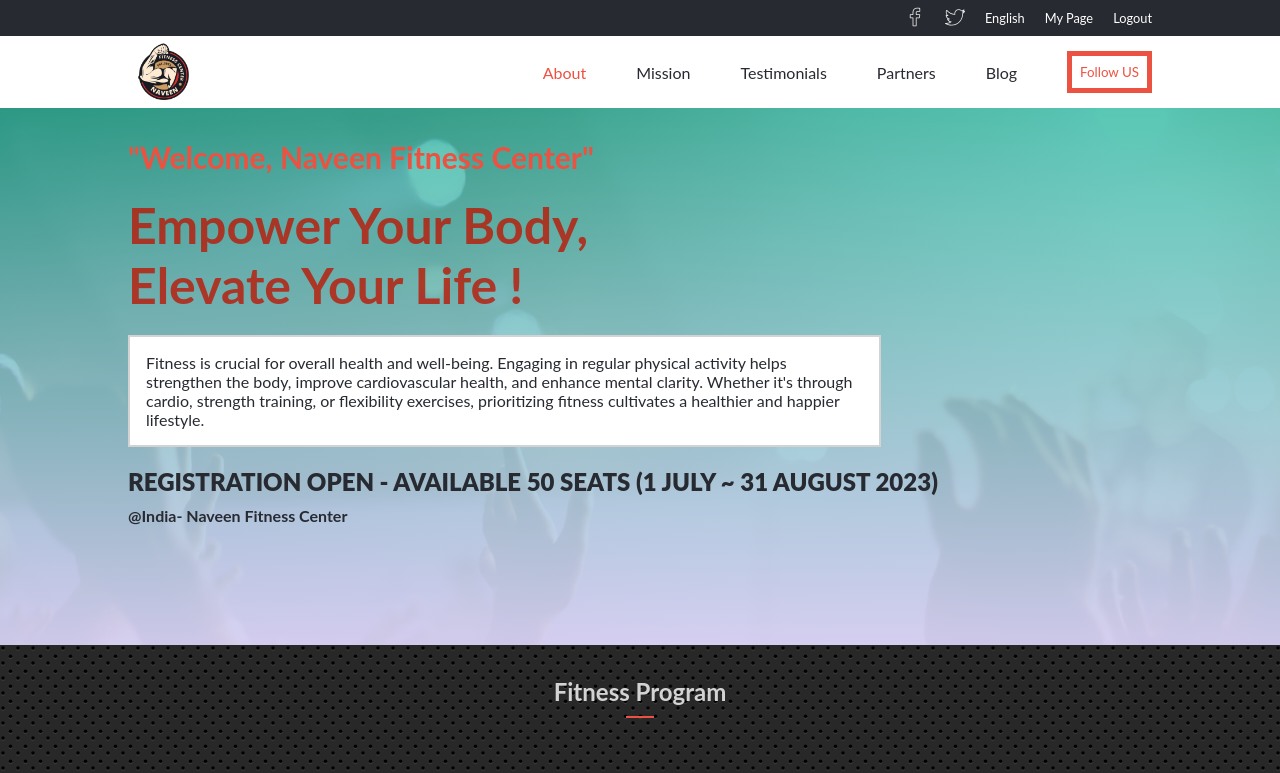
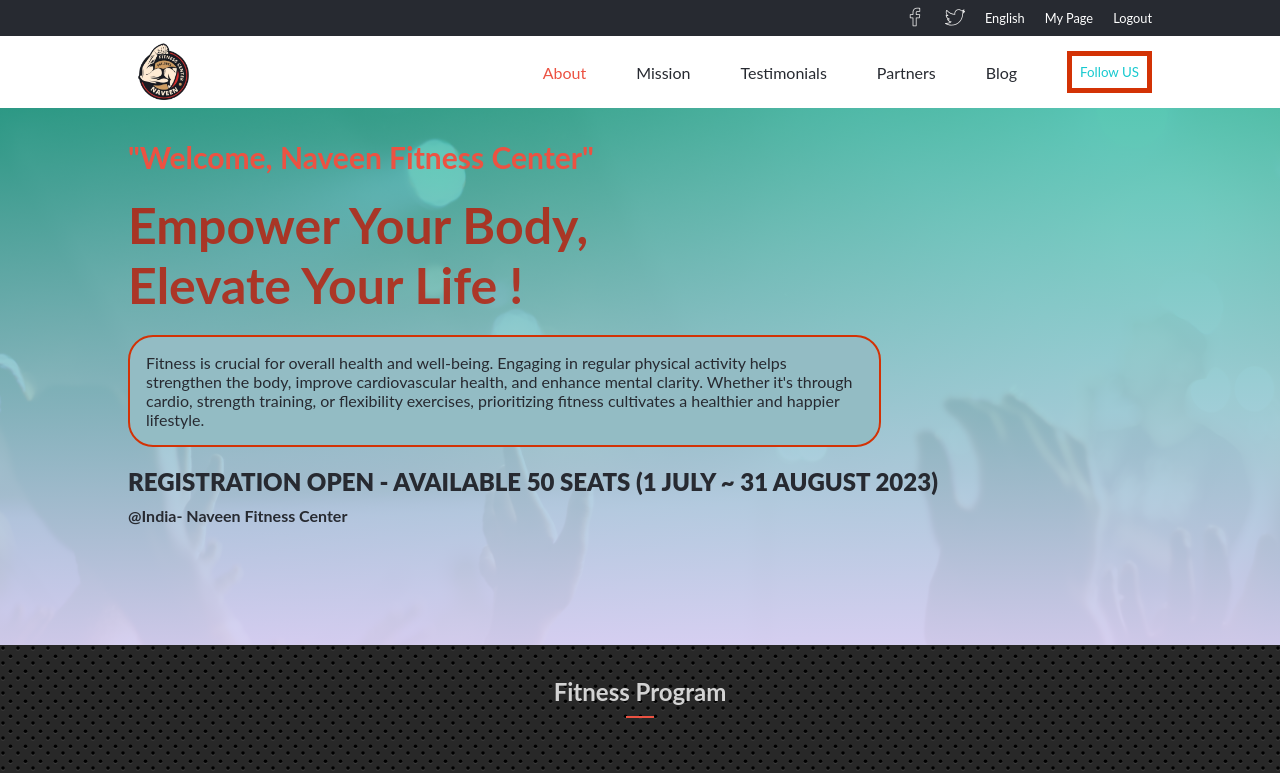
Before and after one commit to naveensony-me/Naveen-Fitness-Center-Landing-Page, a plain HTML site: page index.html in a window 1280 px wide. Shown: the top 773 px of the page. Drawn offline with Linux system fonts and the light colour scheme.

Commit message:
Change follow me color and main page content

```diff
--- a/style.css
+++ b/style.css
@@ -187,7 +187,8 @@
     padding: 8px;
     background-color: transparent;
     border: 5px solid var(--red-color);
-    color: var(--red-color);
+    border-color: #d33205;
+    color: #16c9cf;
   }
 
   /* headline */
@@ -210,7 +211,6 @@
     font-size: 50px;
     font-weight: bold;
     -webkit-text-fill-color: rgba(185, 27, 9, 0.816);
-    /*-webkit-background-clip: text;*/
     width: 50%;
     background-size: cover;
     background-repeat: no-repeat;
@@ -220,8 +220,10 @@
     padding: 16px;
     border: 2px solid var(--grey-color);
     color: var(--black-color);
-    background-color: var(--white-color);
     width: 70%;
+    border-color: #d33205;
+    border-radius: 25px;
+    background-color: rgb(147, 188, 196);
   }
 
   .headline-footer {
@@ -340,12 +342,15 @@
 
   #testimonials {
     padding-bottom: 50px;
+
+
   }
 
   .testimonial-container {
     display: flex;
     flex-direction: column;
     gap: 40px;
+
   }
 
   .testimonial-title h2 {
@@ -364,6 +369,7 @@
   .testimonial-container div:nth-child(5),
   .testimonial-container div:nth-child(6) {
     display: none;
+
   }
 
   .events-title p {
@@ -527,8 +533,6 @@
     font-size: 50px;
     font-weight: bold;
     -webkit-text-fill-color: rgba(185, 27, 9, 0.816);
-   /*
-    -webkit-background-clip: text;*/
     text-align: center;
     margin: 20px;
     background-size: cover;
```
Also changed, not shown: images/backgroung.jpg (added).
